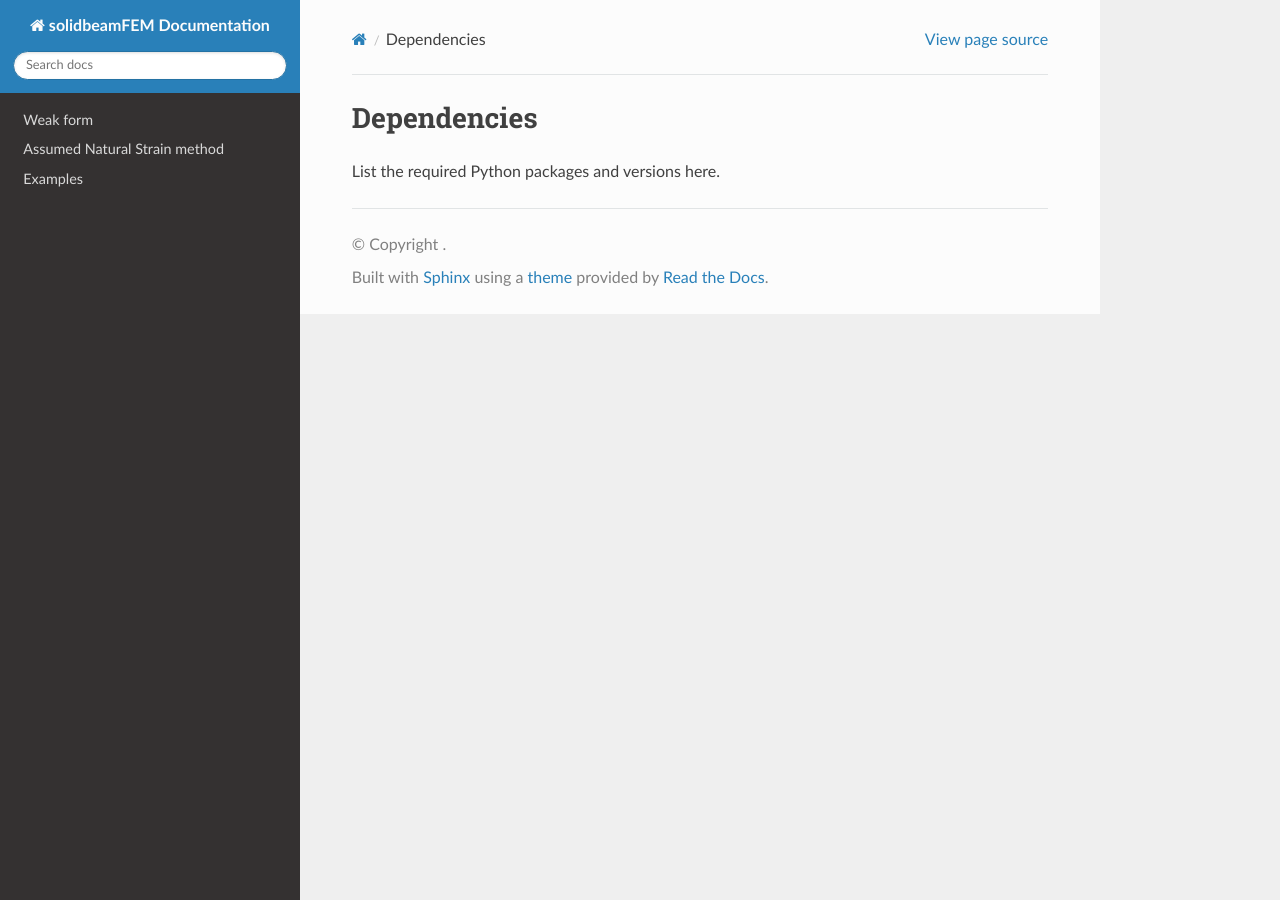
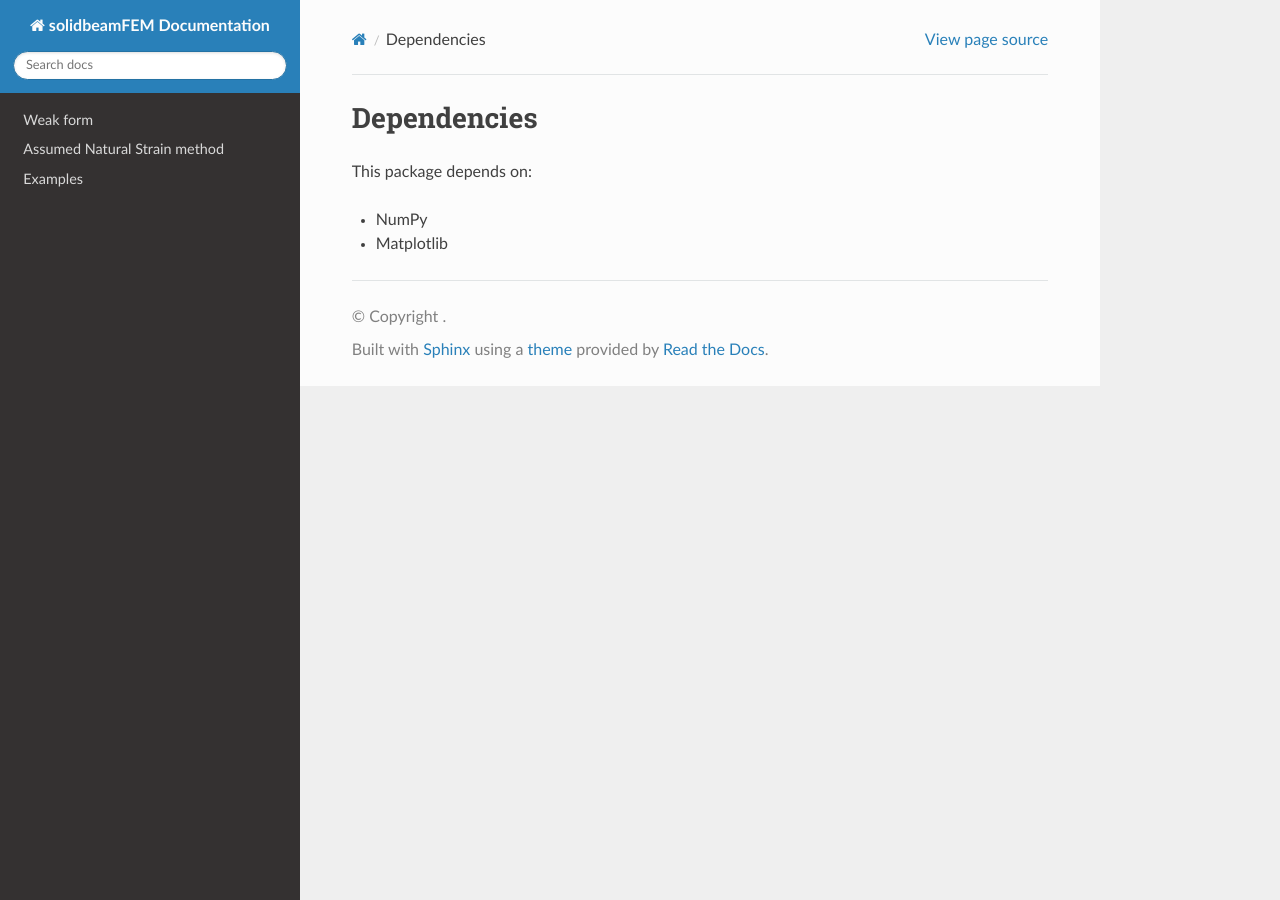
Before and after one commit to jaafaralaswad/solidbeamfem, a Sphinx documentation site: the page built from docs/source/dependencies.rst, in a window 1280 px wide. Built offline with Sphinx 7.4.7 and the Read the Docs theme 3.1.0, drawn with Linux system fonts in a browser that asks for light colours.

Commit message:
Update dependencies.rst

```diff
--- a/docs/source/dependencies.rst
+++ b/docs/source/dependencies.rst
@@ -1,4 +1,7 @@
 Dependencies
 ============
 
-List the required Python packages and versions here.
+This package depends on:
+
+- NumPy
+- Matplotlib
```
